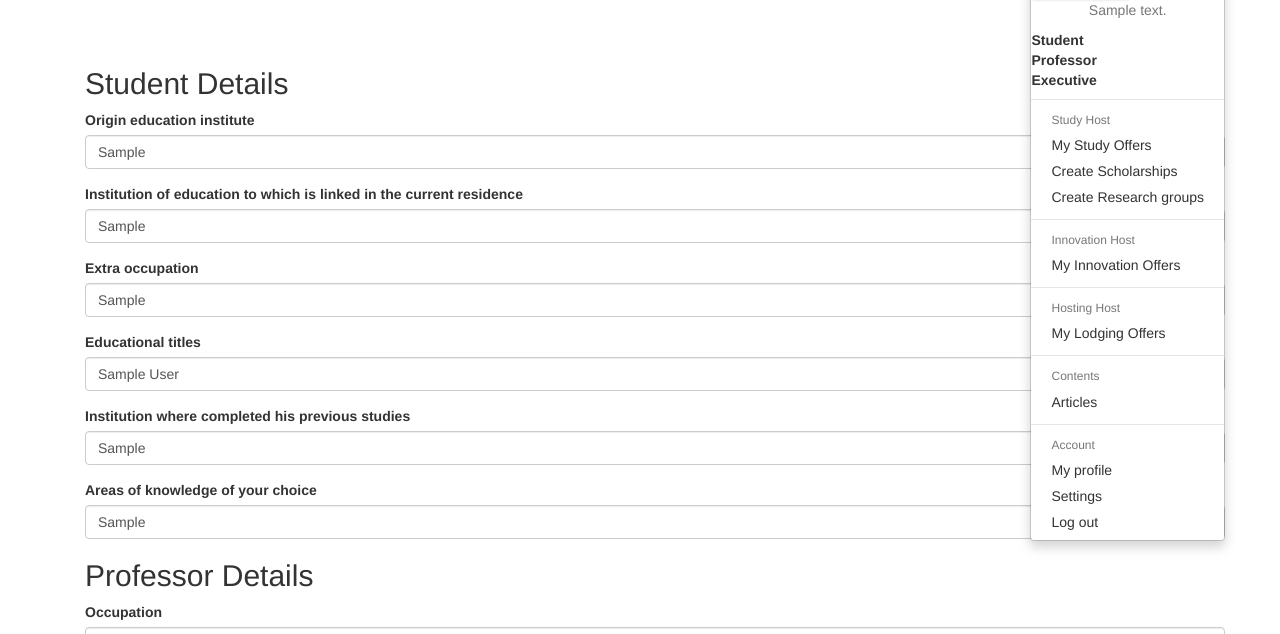
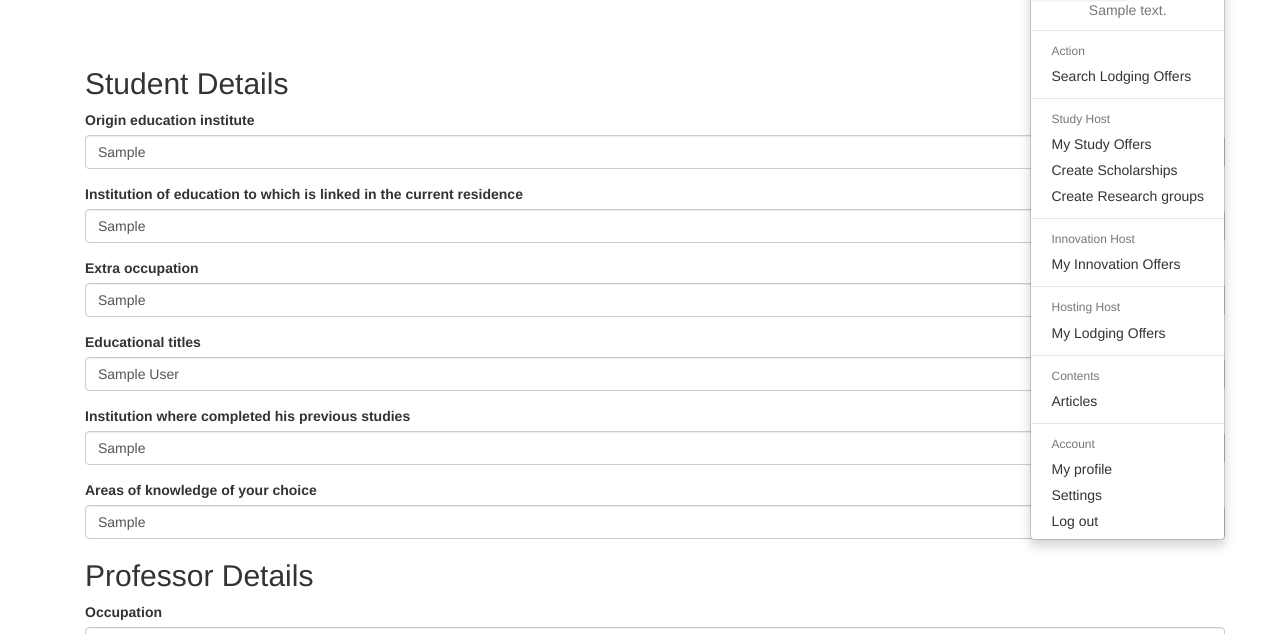
Before and after one commit to christiandiazleon/ihost_project, a Django app: page /accounts/profile/1/ in a window 1280 px wide, after a click that opens the changed part. Shown: the part 87-721 px from the top of the page. Run offline with Django 3.2, Linux system fonts and the light colour scheme; a user stored in the database is signed in; data comes from the database, SQL or seed files in the repository; tables that the repository leaves empty hold one stand-in row (values such as "Sample post"); parts of the project's set-up code (start-up, migrations or seed data) failed here and were passed over; some libraries are stand-ins or nearby versions.

Commit message:
profile based actions

```diff
--- a/accounts/forms.py
+++ b/accounts/forms.py
@@ -29,9 +29,7 @@ class UserCreateForm(UserCreationForm):
 
     class Meta:
         fields = ("username", "email", "password1", "password2", "is_student",
-        "is_professor", "is_executive", "is_study_host", "is_hosting_host",
-        "is_innovation_host", "is_entertainment_host",
-        "is_other_services_host")
+        "is_professor", "is_executive", "is_study_host", "is_hosting_host",)
         model = get_user_model()
 
     def __init__(self, *args, **kwargs):
@@ -62,8 +60,7 @@ class UserUpdateForm(forms.ModelForm):
         "city_current_residence", 'speak_languages', "phone_number",
         "address", "bio", "avatar", "date_of_birth", 'entertainment_activities'
         , "is_student", "is_professor", "is_executive", "is_study_host",
-        "is_hosting_host", "is_innovation_host", "is_entertainment_host",
-        "is_other_services_host",)
+        "is_hosting_host",)
 
         model = get_user_model()
 
--- a/ihost/templates/layout.html
+++ b/ihost/templates/layout.html
@@ -48,10 +48,12 @@
 
                     <li><a href="{% url 'home' %}" class="btn btn-simple">Home</a></li>
 
+                    {% comment %} Host Options {% endcomment %}
                     <li class="dropdown">
                       <a href="#" class="dropdown-toggle" data-toggle="dropdown" role="button" aria-haspopup="true" aria-expanded="false">
                         Become a Host <span class="caret"></span></a>
                       <ul class="dropdown-menu">
+
                         {% if userprofile.user.is_hosting_host %} {% comment %} abre3 {% endcomment %}
                           <li><a href="{% url 'host:be-a-hosting-host' %}">Hosting Host</a></li>
                         {% endif %} {% comment %} cierra3 {% endcomment %}
@@ -61,6 +63,8 @@
                         {% endif %}  {% comment %} cierra4 {% endcomment %}
                       </ul>
                     </li>
+
+                    {% comment %} User configurations {% endcomment %}
                     <li class="dropdown user user-menu active">
                       <a href="#" class="dropdown-toggle" data-toggle="dropdown" role="button" aria-haspopup="true" aria-expanded="false">
                         @{{ userprofile.user.username }} <span class="caret"></span></a>
@@ -74,18 +78,62 @@
                             {{ userprofile.user.bio }}</p>
                         </li>
 
+                        {% comment %} Para cuando sea estudiante o profesor {% endcomment %}
+                        {% comment %}{% if userprofile.user.is_student or userprofile.user.is_professor  %}
+                        <li role="separator" class="divider"></li>
+                            <li class="dropdown-header">Action</li>
+                            <li><a href="{% url 'host:hostingoffer-search' %}">Search Lodging Offers</a></li>
+                        {% endif %}
+                        {% comment %} https://docs.djangoproject.com/en/1.11/ref/templates/builtins/{% endcomment %}
 
-                          {% if userprofile.user.is_student %}{% comment %} abre5 {% endcomment %}
-                            <li><strong>Student</strong></li>
-                          {% endif %} {% comment %} cierra5 {% endcomment %}
+                        {% comment %} Para cuando sea ejecutivo, estudiante o profesor cubre los tres perfiles de usuario{% endcomment %}
+                        {% if userprofile.user.is_student and userprofile.user.is_professor or userprofile.user.is_executive %}
+                        <li role="separator" class="divider"></li>
+                            <li class="dropdown-header">Action</li>
+                          <li><a href="{% url 'host:hostingoffer-search' %}">Search Lodging Offers</a></li>
+                        {% endif %}
 
-                          {% if userprofile.user.is_professor %} {% comment %} abre6 {% endcomment %}
-                            <li><strong>Professor</strong></li>
-                          {% endif %} {% comment %} cierra6 {% endcomment %}
 
-                          {% if userprofile.user.is_executive %} {% comment %} abre7 {% endcomment %}
-                            <li><strong>Executive</strong></li>
-                          {% endif %} {% comment %} cierra7 {% endcomment %}
+
+                         {% comment %} Para cuando sea estudiante y ṕrofesor solamente {% endcomment %}
+
+                          {% comment %}
+                           {% if userprofile.user.is_professor %}
+                            {% if userprofile.user.is_executive %}
+                              <p align="center"><strong>Student, Professor and Executive</strong></p>
+                              <li role="separator" class="divider"></li>
+                              <li class="dropdown-header">Action</li>
+                              <li><a href="{% url 'host:hostingoffer-search' %}">Search Lodging Offers</a></li>
+
+                           {% endif %}
+                          {% endif %}
+                          {% comment %}
+
+
+
+                          {% comment %}
+                          {% if userprofile.user.is_student %}
+                           <p align="center"><strong>Student</strong></p>
+                           <li role="separator" class="divider"></li>
+                           <li class="dropdown-header">Actions</li>
+                           <li><a href="{% url 'host:hostingoffer-search' %}">Search Lodging Offers</a></li>
+                          {% endif %}
+
+                          {% if userprofile.user.is_professor %}
+                           <p align="center"><strong>Professor</strong></p>
+                           <li role="separator" class="divider"></li>
+                           <li class="dropdown-header">Actions</li>
+                           <li><a href="{% url 'host:hostingoffer-search' %}">Search Lodging Offers</a></li>
+                          {% endif %}
+
+                          {% if userprofile.user.is_executive %}
+                           <p align="center"><strong>Executive</strong></p>
+                           <li role="separator" class="divider"></li>
+                           <li class="dropdown-header">Actions</li>
+                           <li><a href="{% url 'host:hostingoffer-search' %}">Search Lodging Offers</a></li>
+
+                          {% endif %}
+                          {% endcomment %}
 
 
 
```
